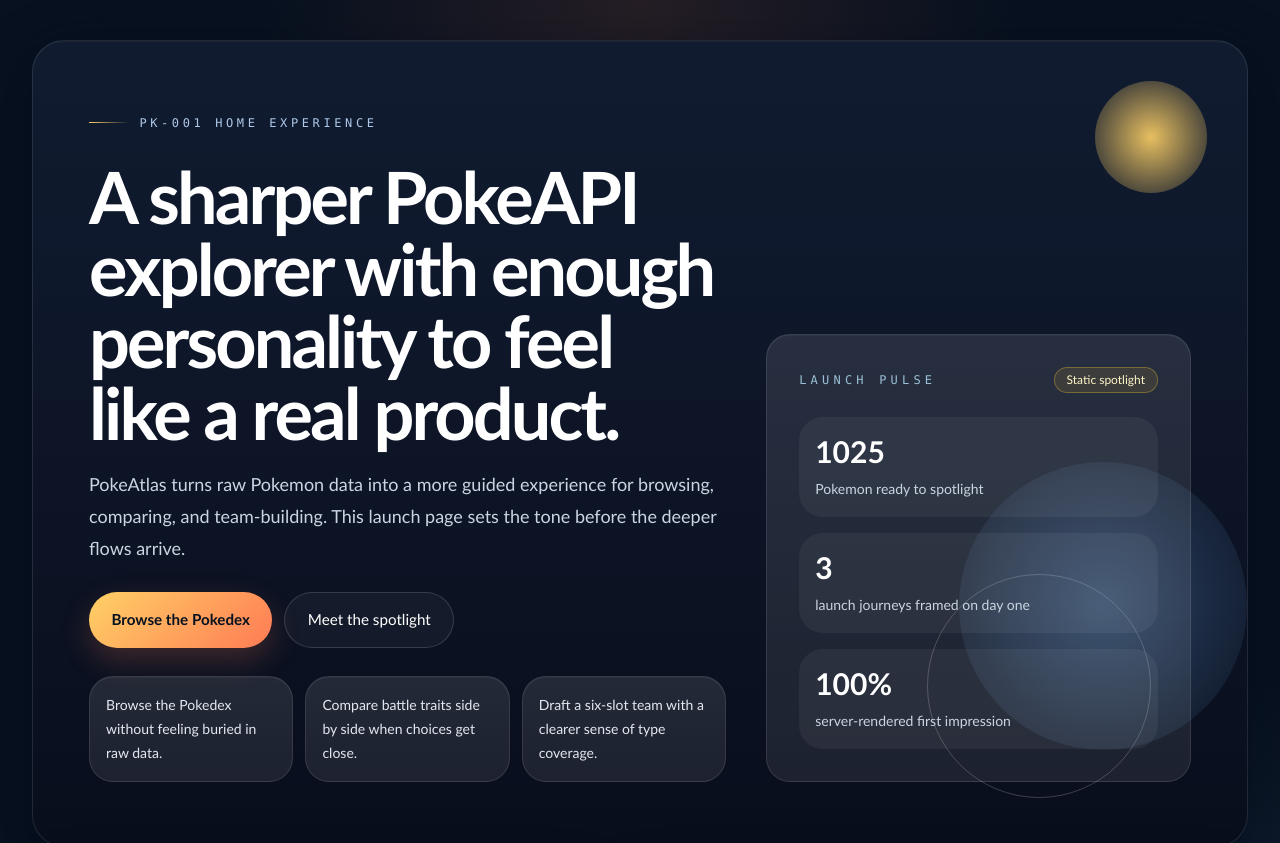
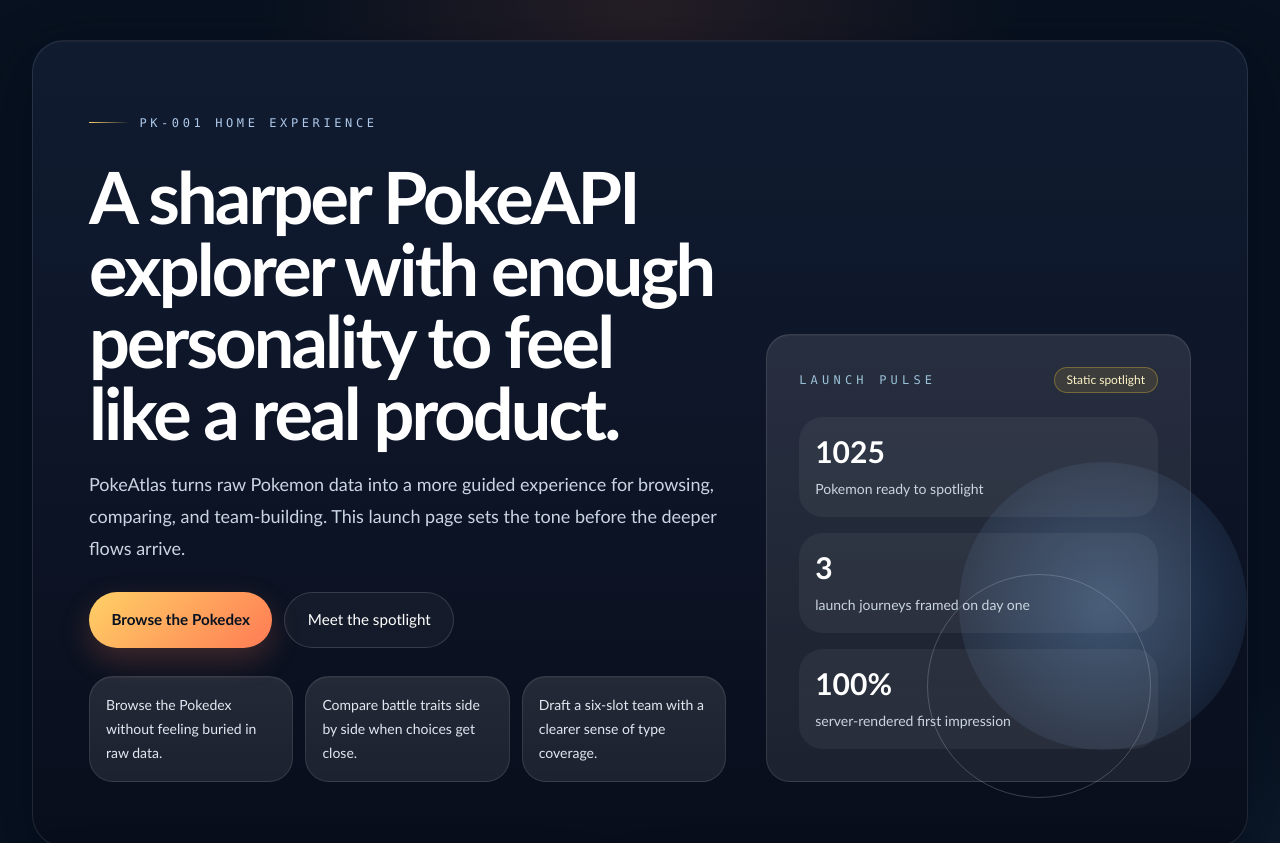
Before and after one commit to bk-git-hub/pokeatlas, a Next.js app: page / in a window 1280 px wide. Shown: the top 843 px of the page. Built offline with nearby package versions, Linux system fonts and the light colour scheme.

Commit message:
feat: remove duplicated yellow hero decoration

```diff
--- a/src/components/home/home-hero.tsx
+++ b/src/components/home/home-hero.tsx
@@ -11,7 +11,6 @@
         className="pointer-events-none absolute inset-y-0 right-0 hidden w-1/2 lg:block"
         aria-hidden="true"
       >
-        <div className="absolute right-10 top-10 h-28 w-28 rounded-full bg-[radial-gradient(circle,_rgba(255,209,102,0.9),_rgba(255,209,102,0))]" />
         <div className="absolute bottom-12 right-24 h-56 w-56 rounded-full border border-white/20" />
         <div className="absolute bottom-24 right-0 h-72 w-72 rounded-full bg-[radial-gradient(circle,_rgba(122,187,255,0.3),_rgba(8,12,24,0))]" />
       </div>
--- a/src/components/pokemon-detail/pokemon-detail-hero.tsx
+++ b/src/components/pokemon-detail/pokemon-detail-hero.tsx
@@ -16,7 +16,6 @@
         className="pointer-events-none absolute inset-y-0 right-0 hidden w-1/2 lg:block"
         aria-hidden="true"
       >
-        <div className="absolute right-8 top-8 h-28 w-28 rounded-full bg-[radial-gradient(circle,_rgba(255,209,102,0.8),_rgba(255,209,102,0))]" />
         <div className="absolute bottom-10 right-10 h-72 w-72 rounded-full bg-[radial-gradient(circle,_rgba(122,187,255,0.24),_rgba(8,12,24,0))]" />
       </div>
 
```
